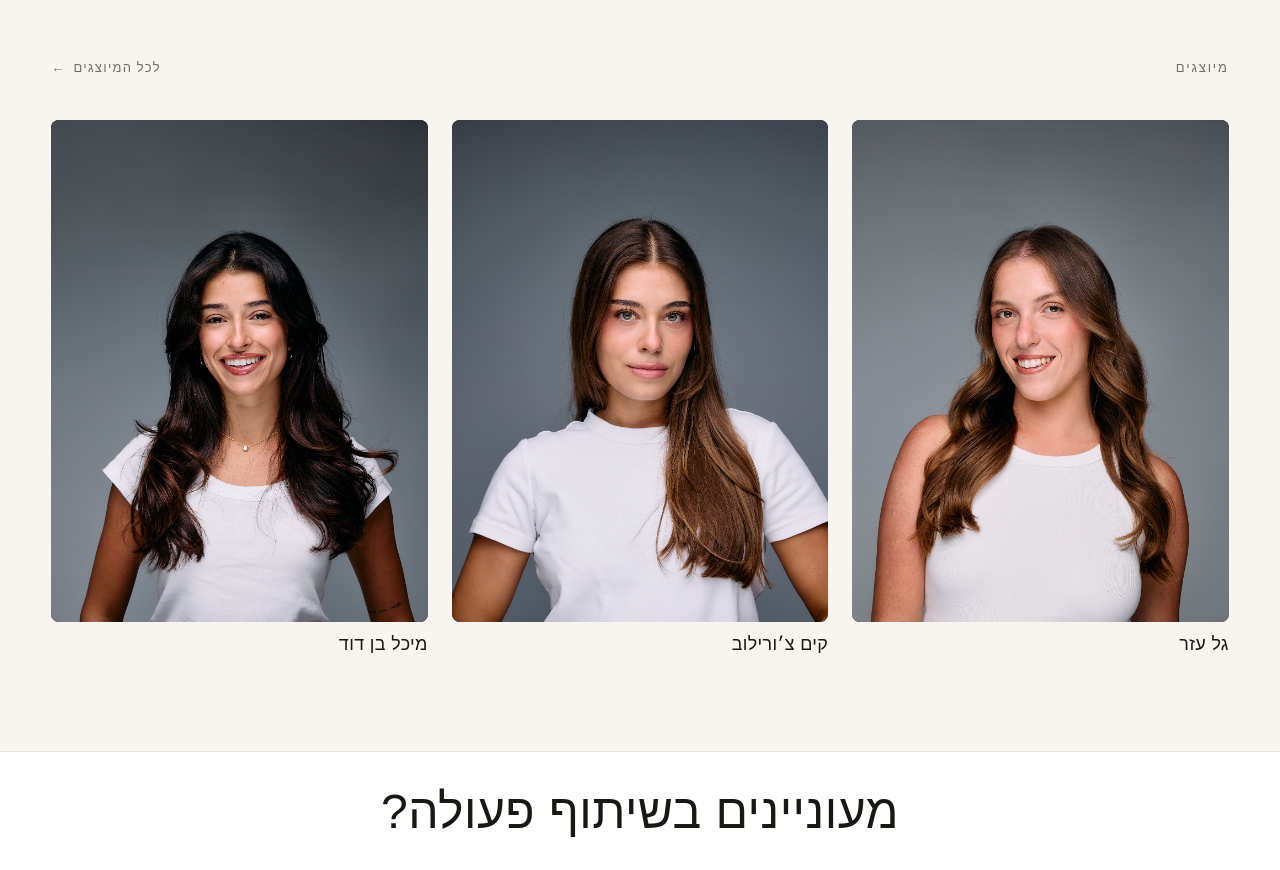
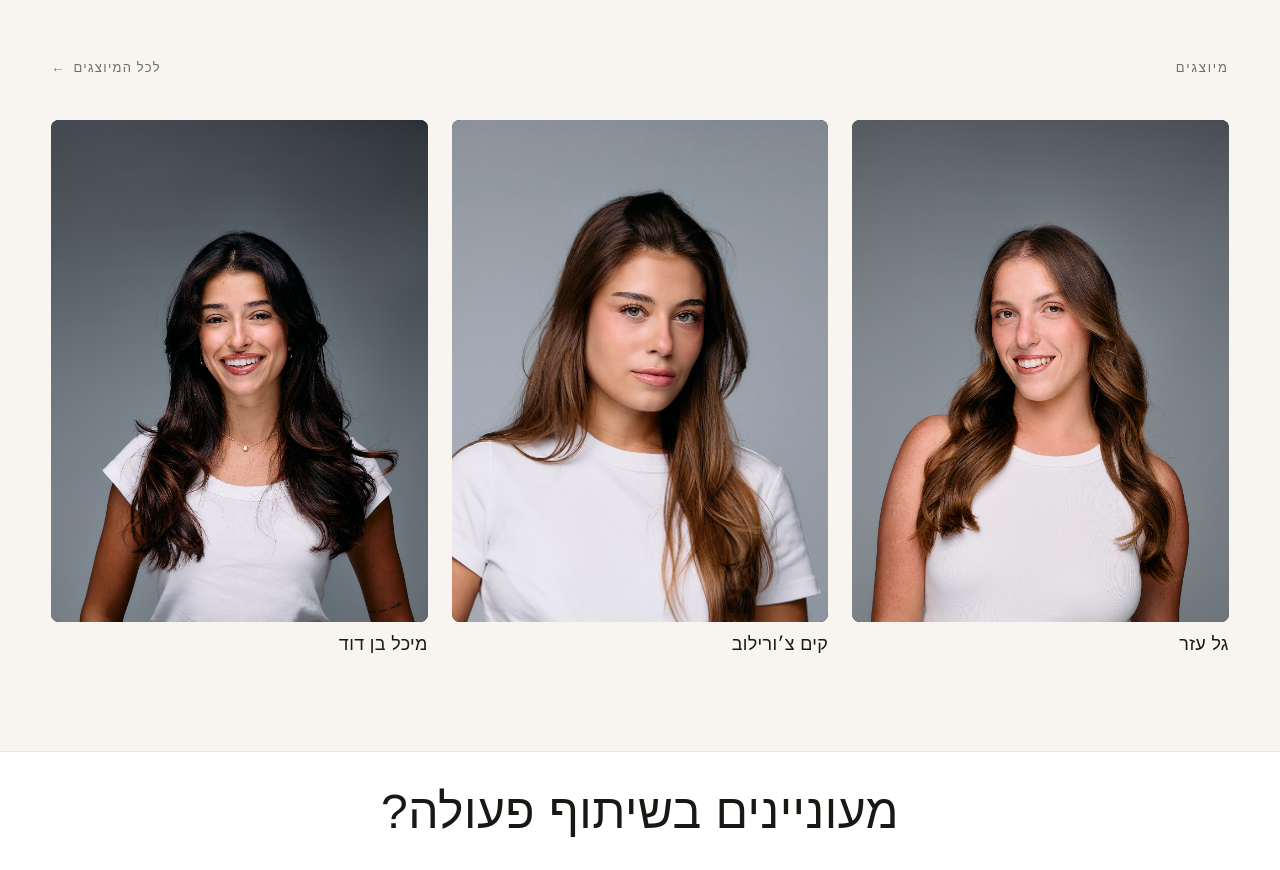
Before and after one commit to baroren298/bar-oren-agency, a Next.js app: page / in a window 1280 px wide. Shown: the part 840-1710 px from the top of the page. Built offline with nearby package versions, Linux system fonts and the light colour scheme; a web font is replaced by a local one.

Commit message:
Update Kim Chorilov profile image

```diff
--- a/data/talent/index.js
+++ b/data/talent/index.js
@@ -55,7 +55,7 @@ export const talentList = [
     location: 'הרצליה',
     birthDate: '2002-07-23',
 
-    profileImage: '/images/talent/kim-chorilov/profile-2026-06.jpg',
+    profileImage: '/images/talent/kim-chorilov/profile.jpg',
     gallery: [
       '/images/talent/kim-chorilov/gallery/01.jpg',
       '/images/talent/kim-chorilov/gallery/02.jpg',
```
Also changed, not shown: public/images/talent/kim-chorilov/profile-2026-06.jpg (deleted), public/images/talent/kim-chorilov/profile.jpg (added).
